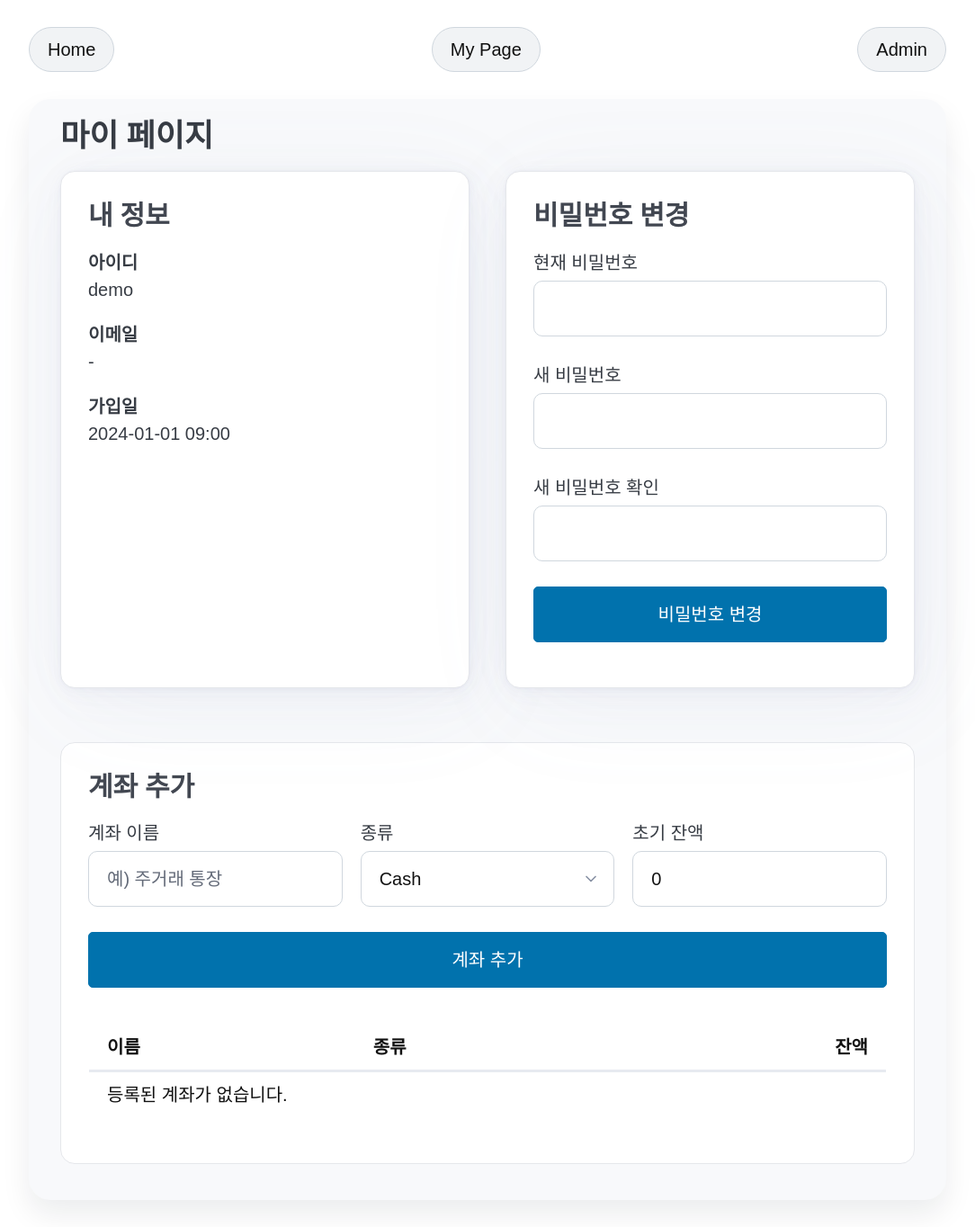
After one commit to Chaewon5227/inter_programming, a Django app: page /my/ in a window 1280 px wide. The commit adds this page. Shown: the whole page at 90% size, without its empty margins (98-1182 px from the left). Run offline with Django 5.2, Linux system fonts and the light colour scheme; a user stored in the database is signed in; some libraries are stand-ins or nearby versions.

Commit message:
Add my page for user settings and accounts

```diff
--- a/todomate_budget_django/core/urls.py
+++ b/todomate_budget_django/core/urls.py
@@ -1,7 +1,7 @@
 from django.contrib import admin
 from django.urls import path, include
 
-from core.views import home_redirect, planner_dashboard, planner_day_detail, toggle_todo_status
+from core.views import home_redirect, planner_dashboard, planner_day_detail, toggle_todo_status, my_page
 from rest_framework_simplejwt.views import TokenObtainPairView, TokenRefreshView
 
 urlpatterns = [
@@ -13,4 +13,5 @@ urlpatterns = [
     path('planner/', planner_dashboard, name='planner_dashboard'),
     path('planner/day/', planner_day_detail, name='planner_day_detail'),
     path('planner/todos/<int:task_id>/status/', toggle_todo_status, name='planner_toggle_todo'),
+    path('my/', my_page, name='my_page'),
 ]
--- a/todomate_budget_django/core/views.py
+++ b/todomate_budget_django/core/views.py
@@ -3,6 +3,7 @@
 from __future__ import annotations
 
 import calendar
+from decimal import Decimal
 from datetime import date, datetime, time, timedelta
 
 from django.db.models import Q, Sum
@@ -10,7 +11,9 @@ from django.http import HttpResponseBadRequest
 from django.shortcuts import get_object_or_404, redirect, render
 from django.utils import timezone
 from django.views.decorators.http import require_POST
+from django.contrib.auth import update_session_auth_hash
 from django.contrib.auth.decorators import login_required
+from django.core.exceptions import ValidationError
 
 from finance.models import Account, Category, Transaction
 from tasks.models import Task
@@ -563,3 +566,91 @@ def toggle_todo_status(request, task_id):
 
     redirect_target = request.POST.get('next') or request.META.get('HTTP_REFERER') or '/planner/'
     return redirect(redirect_target)
+
+
+@login_required
+def my_page(request):
+    """마이페이지: 사용자 정보, 비밀번호 변경, 계좌 추가 기능을 제공한다."""
+
+    user = request.user
+    password_errors: list[str] = []
+    account_errors: list[str] = []
+    password_success: str | None = None
+    account_success: str | None = None
+
+    if request.method == 'POST':
+        form_type = request.POST.get('form_type')
+
+        if form_type == 'change_password':
+            current_password = request.POST.get('current_password', '')
+            new_password = request.POST.get('new_password', '')
+            new_password_confirm = request.POST.get('new_password_confirm', '')
+
+            if not current_password:
+                password_errors.append('현재 비밀번호를 입력해주세요.')
+            elif not user.check_password(current_password):
+                password_errors.append('현재 비밀번호가 올바르지 않습니다.')
+
+            if not new_password:
+                password_errors.append('새 비밀번호를 입력해주세요.')
+
+            if new_password != new_password_confirm:
+                password_errors.append('새 비밀번호 확인이 일치하지 않습니다.')
+
+            if not password_errors:
+                try:
+                    user.set_password(new_password)
+                    user.save(update_fields=['password'])
+                    update_session_auth_hash(request, user)
+                except ValidationError as exc:
+                    password_errors.extend(exc.messages)
+                else:
+                    password_success = '비밀번호가 성공적으로 변경되었습니다.'
+
+        elif form_type == 'add_account':
+            name = request.POST.get('name', '').strip()
+            account_type = request.POST.get('type', '')
+            balance_raw = request.POST.get('balance', '0').strip() or '0'
+
+            if not name:
+                account_errors.append('계좌 이름을 입력해주세요.')
+
+            valid_types = {choice[0] for choice in Account.TYPE_CHOICES}
+            if account_type not in valid_types:
+                account_errors.append('올바른 계좌 종류를 선택해주세요.')
+
+            try:
+                balance = Decimal(balance_raw)
+            except Exception:
+                account_errors.append('잔액은 숫자로 입력해주세요.')
+            else:
+                if balance < 0:
+                    account_errors.append('잔액은 0 이상이어야 합니다.')
+
+            if not account_errors:
+                if Account.objects.filter(owner=user, name=name).exists():
+                    account_errors.append('이미 동일한 이름의 계좌가 있습니다.')
+                else:
+                    Account.objects.create(
+                        owner=user,
+                        name=name,
+                        type=account_type,
+                        balance=balance,
+                    )
+                    account_success = '계좌가 추가되었습니다.'
+
+    accounts = Account.objects.filter(owner=user).order_by('name')
+
+    return render(
+        request,
+        'core/my_page.html',
+        {
+            'user': user,
+            'accounts': accounts,
+            'account_types': Account.TYPE_CHOICES,
+            'password_errors': password_errors,
+            'password_success': password_success,
+            'account_errors': account_errors,
+            'account_success': account_success,
+        },
+    )
--- a/todomate_budget_django/templates/base.html
+++ b/todomate_budget_django/templates/base.html
@@ -74,6 +74,7 @@
   <body>
     <nav>
       <a href="{% url 'home' %}">Home</a>
+      <a href="{% url 'my_page' %}">My Page</a>
       <a href="/admin/">Admin</a>
     </nav>
     <main>
--- /dev/null
+++ b/todomate_budget_django/templates/core/my_page.html
@@ -0,0 +1,92 @@
+{% extends "base.html" %}
+{% block content %}
+<h2>마이 페이지</h2>
+
+<section style="display:grid; gap:2rem; grid-template-columns: repeat(auto-fit, minmax(320px, 1fr));">
+  <article style="background:#ffffff; padding:1.5rem; border-radius:16px; border:1px solid #e5e7eb;">
+    <h3>내 정보</h3>
+    <p><strong>아이디</strong><br/>{{ user.username }}</p>
+    <p><strong>이메일</strong><br/>{% if user.email %}{{ user.email }}{% else %}-{% endif %}</p>
+    <p><strong>가입일</strong><br/>{{ user.date_joined|date:"Y-m-d H:i" }}</p>
+  </article>
+
+  <article style="background:#ffffff; padding:1.5rem; border-radius:16px; border:1px solid #e5e7eb;">
+    <h3>비밀번호 변경</h3>
+    {% if password_success %}
+      <p style="color:#0f5132; background:#d1e7dd; padding:0.8rem 1rem; border-radius:10px;">{{ password_success }}</p>
+    {% endif %}
+    {% if password_errors %}
+      <ul style="color:#b91c1c; background:#fee2e2; padding:0.8rem 1rem; border-radius:10px;">
+        {% for err in password_errors %}
+          <li>{{ err }}</li>
+        {% endfor %}
+      </ul>
+    {% endif %}
+    <form method="post">
+      {% csrf_token %}
+      <input type="hidden" name="form_type" value="change_password"/>
+      <label>현재 비밀번호
+        <input type="password" name="current_password" required/>
+      </label>
+      <label>새 비밀번호
+        <input type="password" name="new_password" required/>
+      </label>
+      <label>새 비밀번호 확인
+        <input type="password" name="new_password_confirm" required/>
+      </label>
+      <button type="submit">비밀번호 변경</button>
+    </form>
+  </article>
+</section>
+
+<section style="margin-top:2rem; background:#ffffff; padding:1.5rem; border-radius:16px; border:1px solid #e5e7eb;">
+  <h3>계좌 추가</h3>
+  {% if account_success %}
+    <p style="color:#0f5132; background:#d1e7dd; padding:0.8rem 1rem; border-radius:10px;">{{ account_success }}</p>
+  {% endif %}
+  {% if account_errors %}
+    <ul style="color:#b91c1c; background:#fee2e2; padding:0.8rem 1rem; border-radius:10px;">
+      {% for err in account_errors %}
+        <li>{{ err }}</li>
+      {% endfor %}
+    </ul>
+  {% endif %}
+  <form method="post" style="margin-bottom:1rem;">
+    {% csrf_token %}
+    <input type="hidden" name="form_type" value="add_account"/>
+    <div style="display:grid; gap:1rem; grid-template-columns: repeat(auto-fit, minmax(220px, 1fr)); align-items:end;">
+      <label>계좌 이름
+        <input name="name" required placeholder="예) 주거래 통장"/>
+      </label>
+      <label>종류
+        <select name="type" required>
+          {% for value, label in account_types %}
+            <option value="{{ value }}">{{ label }}</option>
+          {% endfor %}
+        </select>
+      </label>
+      <label>초기 잔액
+        <input type="number" step="0.01" min="0" name="balance" value="0" required/>
+      </label>
+    </div>
+    <button type="submit">계좌 추가</button>
+  </form>
+
+  <table>
+    <thead>
+      <tr><th>이름</th><th>종류</th><th style="text-align:right">잔액</th></tr>
+    </thead>
+    <tbody>
+      {% for account in accounts %}
+        <tr>
+          <td>{{ account.name }}</td>
+          <td>{{ account.get_type_display }}</td>
+          <td style="text-align:right">{{ account.balance }}</td>
+        </tr>
+      {% empty %}
+        <tr><td colspan="3">등록된 계좌가 없습니다.</td></tr>
+      {% endfor %}
+    </tbody>
+  </table>
+</section>
+{% endblock %}
```
